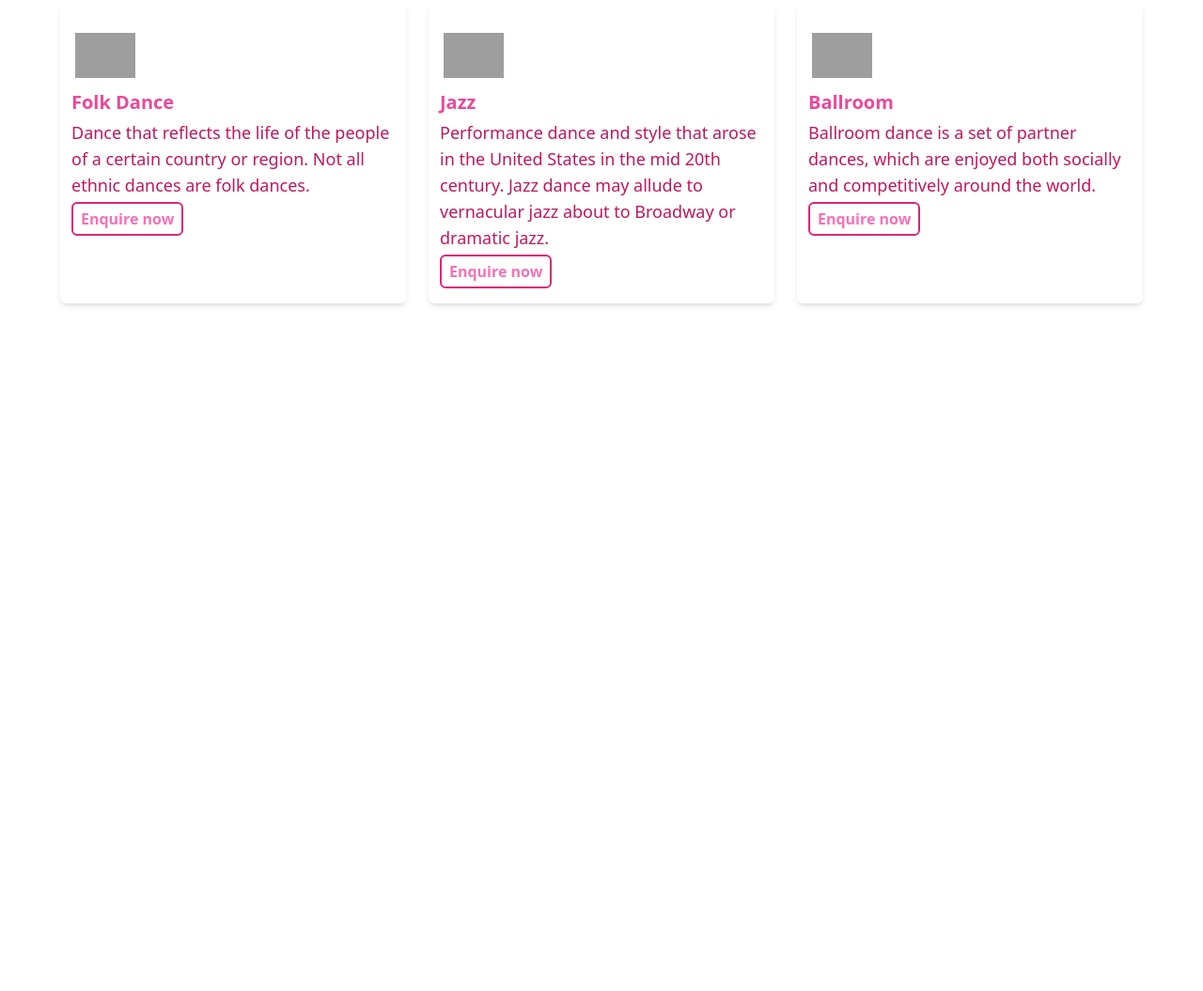
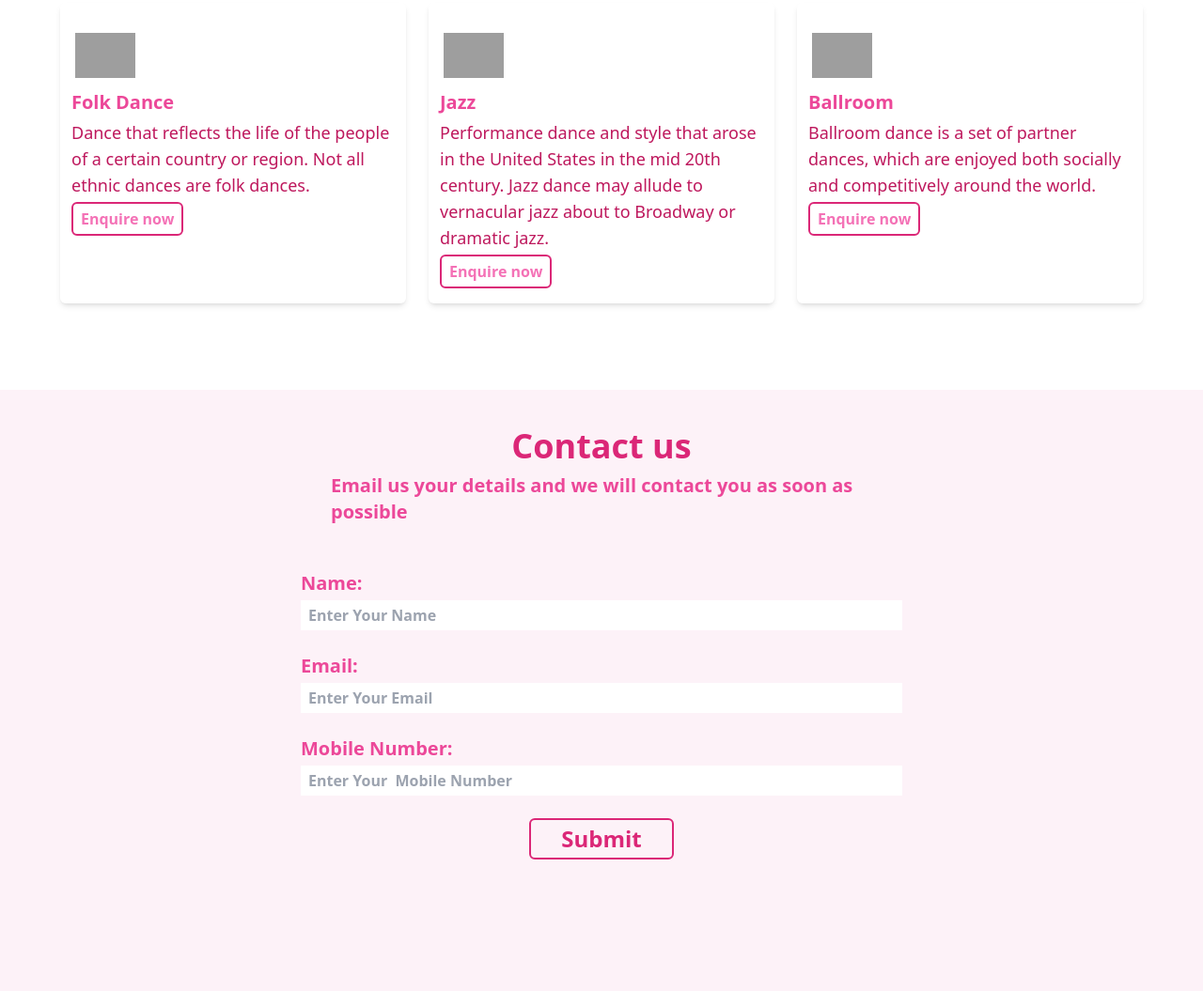
Before and after one commit to Nitinkumar2905/OIBSIP-TASK1-LANDING-PAGE, a website built with Vite: page index.html in a window 1280 px wide. Shown: the part 2901-3956 px from the top of the page at 94% size. Before the commit the page ends 3236 px from the top, so only its background shows below. Built offline with nearby package versions, Linux system fonts and the light colour scheme; grey boxes are pictures that could not be loaded.

Commit message:
index.html

```diff
--- a/index.html
+++ b/index.html
@@ -187,6 +187,38 @@
       </div>
     </section>
 
+    <!-- contact section -->
+    <section id="contact" class="flex flex-col space-y-12 items-center mt-10 md:mt-20 mx-auto bg-pink-50 h-[80vh]">
+      <div class="w-fit md:w-[45%] mx-auto mt-10 flex flex-col items-center space-y-2">
+        <span class="text-pink-600 font-semibold text-4xl">Contact us</span>
+        <p class="text-pink-500 font-semibold text-xl w-full items-start">Email us your details and we will contact you as soon as possible</p>
+      </div>
+      <footer class="w-[90%] md:w-[50%] mx-auto h-[60vh]">
+        <form class="flex flex-col space-y-6" action="" method="post">
+          <div class="space-y-1">
+            <label for="name" class="cursor-pointer text-xl font-semibold text-pink-500">Name:</label>
+            <input id="name" type="text" class="w-full outline-pink-600 py-1 px-2 font-semibold text-pink-500" placeholder="Enter Your Name" required>
+          </div>
+
+          <div class="space-y-1">
+            <label for="email" class="cursor-pointer text-xl font-semibold text-pink-500">Email:</label>
+            <input id="email" type="email" class="w-full outline-pink-600 py-1 px-2 font-semibold text-pink-500" placeholder="Enter Your Email" required>
+          </div>
+          <div class="space-y-1">
+            <label for="phone" class="cursor-pointer text-xl font-semibold text-pink-500">Mobile Number:</label>
+            <input id="phone" type="phone" class="w-full  outline-pink-600 py-1 px-2 font-semibold text-pink-500" placeholder="Enter Your  Mobile Number" maxlength="10" minlength="10" required>
+          </div>
+
+          <!-- <input type="submit" class="w-20"></input> -->
+          <button type="submit" class="border-2 border-pink-600 px-8 hover:text-pink-500 py-1 rounded-md text-pink-600 font-semibold text-2xl mx-auto">Submit</button>
+        </form>
+
+        <!-- <div class="mt-20 mx-auto text-pink-500 text-xl font-semibold w-full flex justify-center">
+          <span>Email us on : <a href="">did@gmail.com</a></span>
+        </div> -->
+      </footer>
+    </section>
+
 
     <script src="./script.js"></script>
   </body>
```
